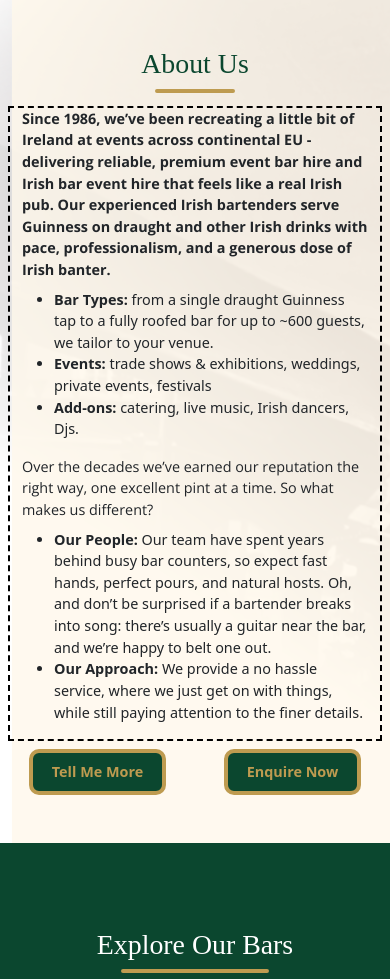
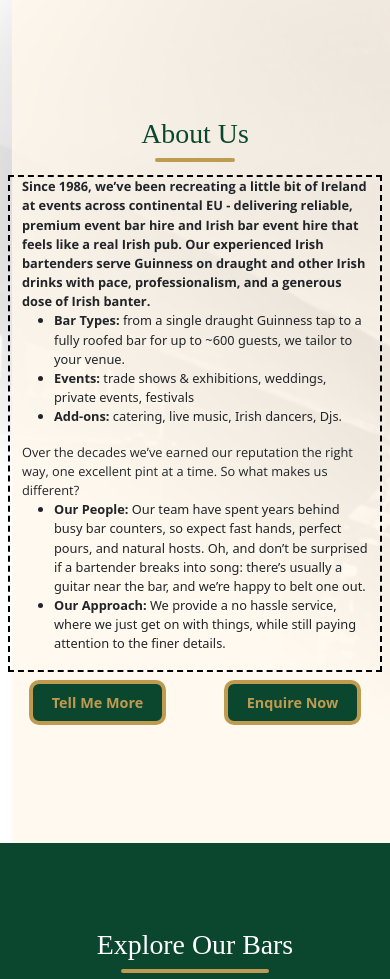
Before and after one commit to PeterKellett/thepopupirishpub, a Django app: page / in a window 390 px wide. Shown: the part 845-1824 px from the top of the page. Run offline with Django 4.2, Linux system fonts and the light colour scheme; some libraries are stand-ins or nearby versions; some web fonts are replaced.

Commit message:
Restructured homepage About Us section

```diff
--- a/static/css/index.css
+++ b/static/css/index.css
@@ -108,13 +108,16 @@
     margin: 1rem;
     border: 2px dashed #000;
     @media only screen and (max-width: 767px) {
-		font-size: 0.9rem;
+		font-size: 0.8rem;
         margin: .5rem;
 	}
 }
 
 .about-us-text p {
 	margin-bottom: 8px;
+	@media only screen and (max-width: 767px) {
+        margin: .0;
+	}
 }
 
 .about-us-text p:first-of-type {
```
